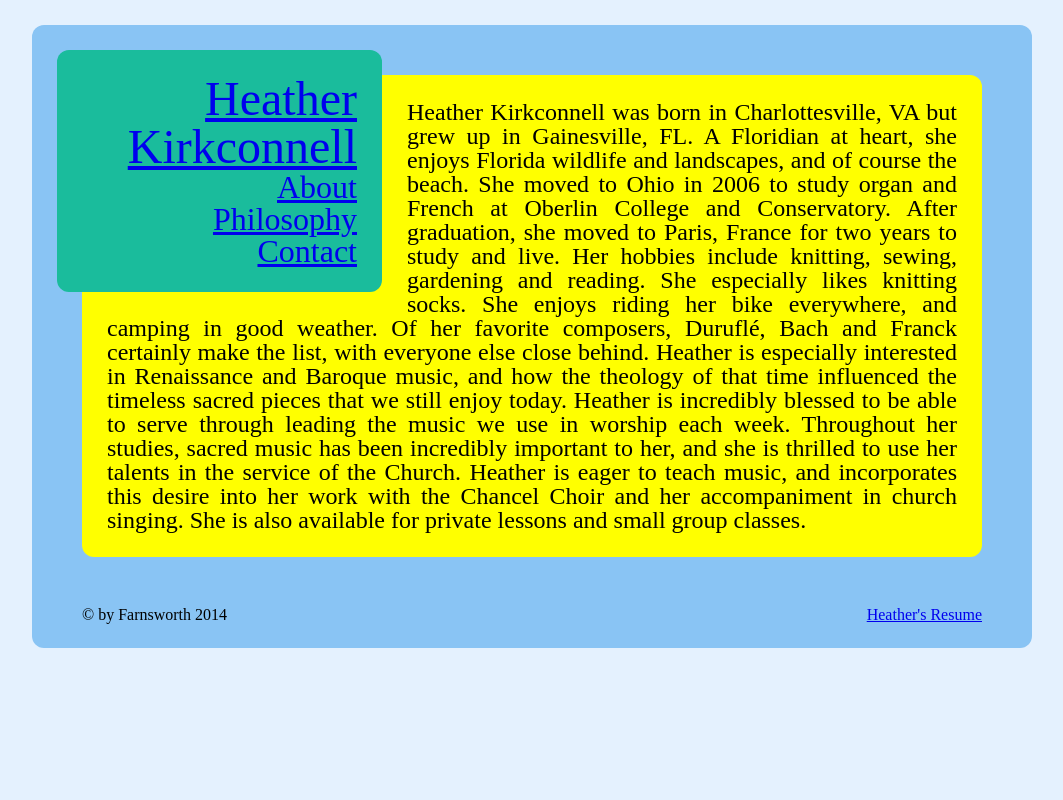
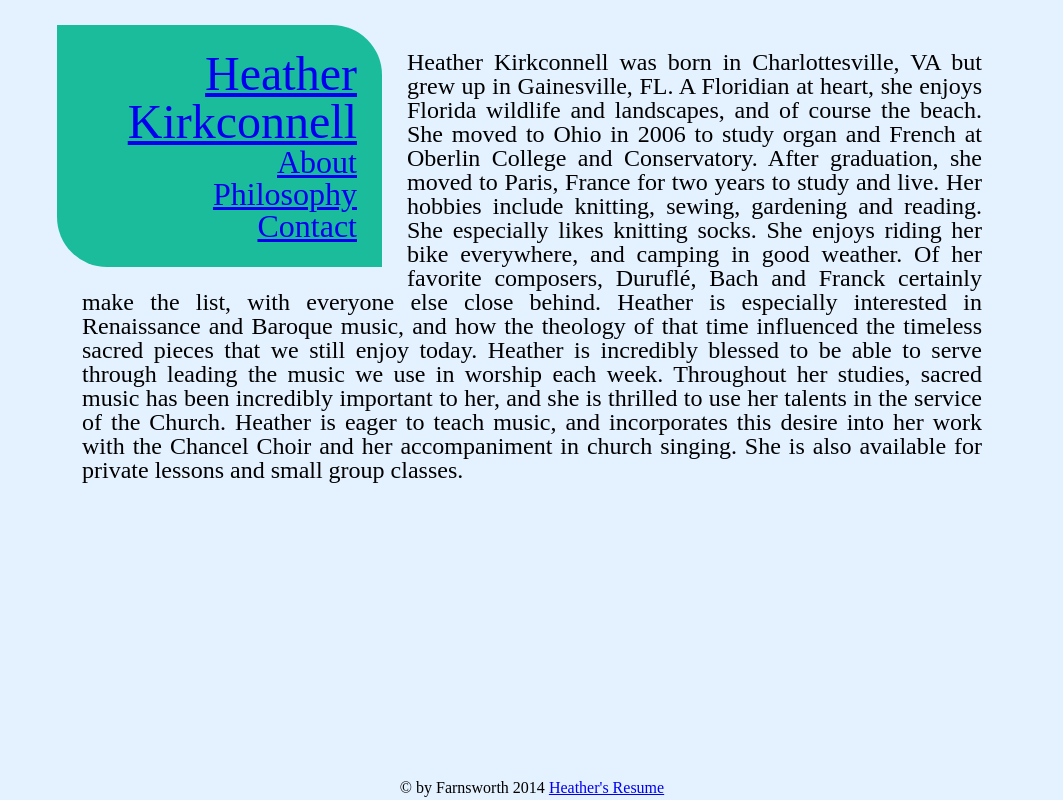
Before and after one commit to baroquebloke/heather-kirkconnell, a Flask app: page / in a window 1280 px wide. Shown: the whole page, without its empty margins (108-1171 px from the left). Run offline with Flask 2, Linux system fonts and the light colour scheme.

Commit message:
more of the same
slow progress…

```diff
--- a/static/style.css
+++ b/static/style.css
@@ -49,28 +49,30 @@ table {
 
 /* ################################################# */
 html, body {
+  height: 100%;
   width: 100%;
   background-color: #e4f1fe;
 }
 .wrap {
-  background-color: #89c4f4;
   width: 950px;
+  min-height: 100%;
   margin: 0 auto;
-  margin-top: 25px;
-  padding: 25px 25px 0 25px;
-  -webkit-border-radius: 12px;
-     -moz-border-radius: 12px;
-          border-radius: 12px;
+  margin-bottom: -20px;
+}
+.wrap:after {
+  content: "";
+  display: block;
+  height: 20px;
 }
 #header {
   width: 300px;
   text-align: right;
   font-size: 300%;
   background-color: #1abc9c;
-  -webkit-border-radius: 12px 12px 0 0;
-     -moz-border-radius: 12px 12px 0 0;
-          border-radius: 12px 12px 0 0;
-
+  -webkit-border-radius: 0 50px 0 0;
+     -moz-border-radius: 0 50px 0 0;
+          border-radius: 0 50px 0 0;
+  margin-top: 25px;
   margin-right: 25px;
   padding-right: 25px;
   padding-top: 25px;
@@ -81,11 +83,10 @@ html, body {
   font-size: 200%;
   text-align: right;
   background-color: #1abc9c;
-  -webkit-border-radius: 0 0 12px 12px;
-     -moz-border-radius: 0 0 12px 12px;
-          border-radius: 0 0 12px 12px;
+  -webkit-border-radius: 0 0 0 50px;
+     -moz-border-radius: 0 0 0 50px;
+          border-radius: 0 0 0 50px;
   margin-right: 25px;
-  margin-bottom: 10px;
   padding-right: 25px;
   padding-bottom: 25px;
   float: left;
@@ -94,24 +95,16 @@ html, body {
 #menu li {
 }
 .page-content {
-  background-color: yellow;
+  min-height: 250px;
   font-size: 150%;
   text-align: justify;
-  margin-bottom: 10px;
-  margin: 25px;
-  padding: 25px;
-  -webkit-border-radius: 12px;
-     -moz-border-radius: 12px;
-          border-radius: 12px;
-
+  padding: 50px 25px 25px 25px;
 }
 footer {
-  padding: 25px;
+  height: 20px;
+  text-align: center;
   clear: both;
 }
 footer h1 {
   display: inline;
 }
-footer #resume {
-  float: right;
-}
--- a/templates/layouts/base.html
+++ b/templates/layouts/base.html
@@ -37,6 +37,7 @@
         {% block contact %}
         {% endblock %}
       </div>
+    </div>
     <footer>
       <h1>
         &copy by Farnsworth 2014
@@ -45,6 +46,5 @@
         <a href="/static/HK_CV.pdf" target="blank">Heather's Resume</a>
       </h1>
     </footer>
-    </div>
   </body>
 </html>
```
Lines whose indentation alone changed are shown as unchanged.
